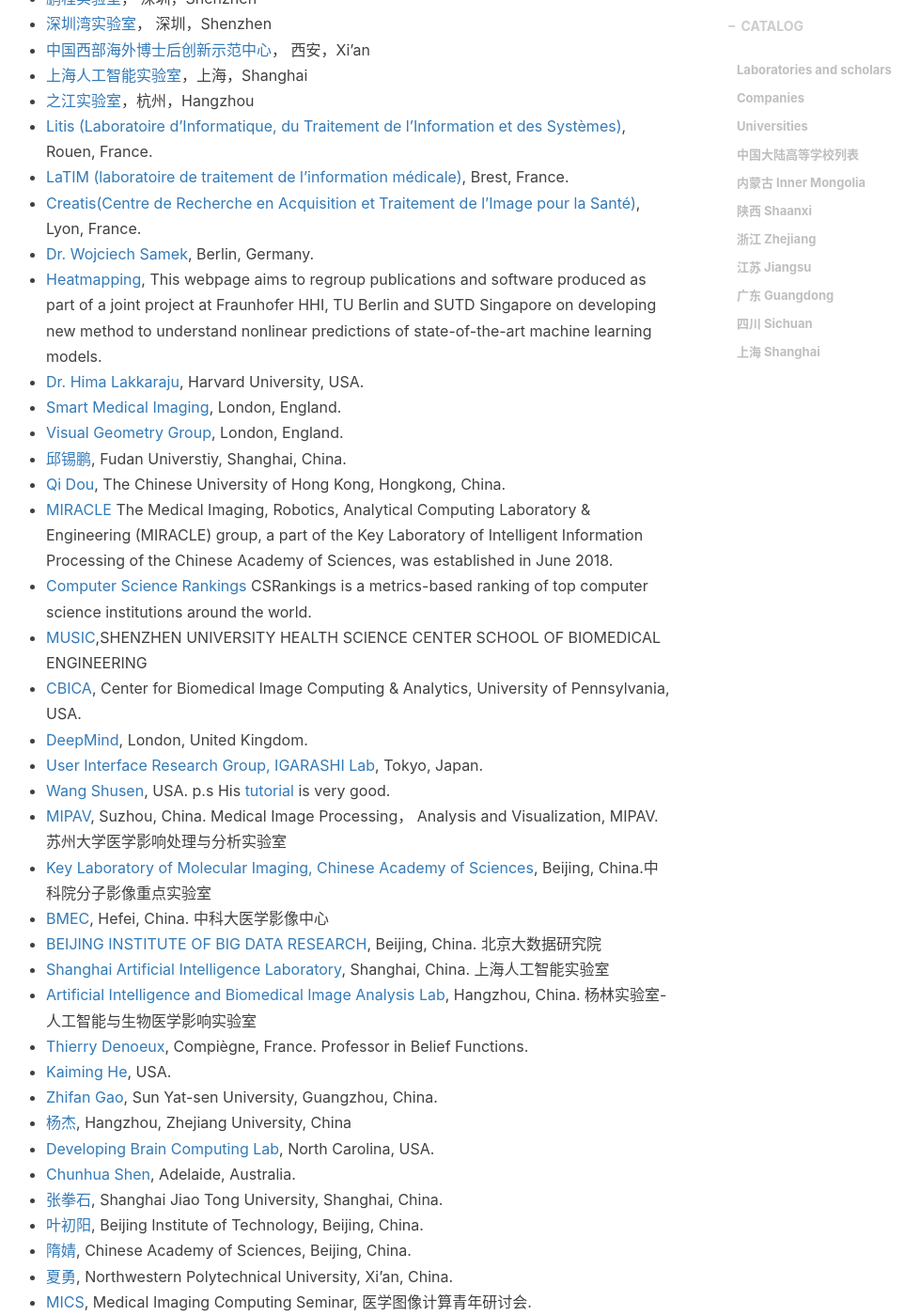
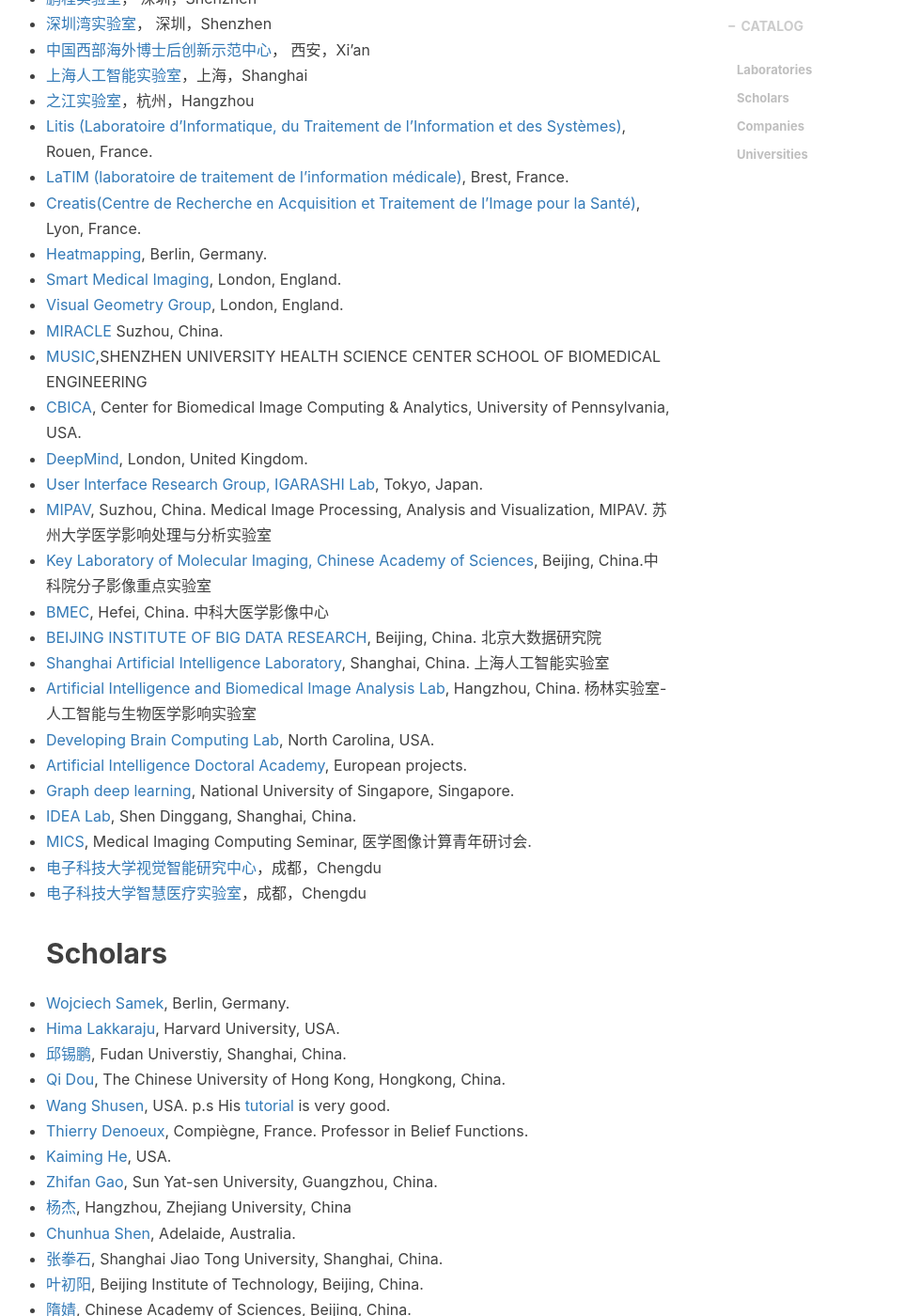
Before and after one commit to jizhang02/jizhang02.github.io, a Jekyll site: the page built from _posts/2020-02-26-csinfo.markdown, in a window 1280 px wide and 1400 px high, scrolled down 884 px. Shown: the whole window at 94% size, without its empty margins (256-1235 px from the left). Built offline with Jekyll 4.4.1, drawn with Linux system fonts in a browser that asks for light colours; nearby versions of some CDN libraries; library files that are not in the unit come from our copies; a script that is not in the unit is left out; comment, search, counter and statistics services are not loaded; some of the changed text lies outside the part shown.

Commit message:
Update 2020-02-26-csinfo.markdown

```diff
--- a/_posts/2020-02-26-csinfo.markdown
+++ b/_posts/2020-02-26-csinfo.markdown
@@ -14,11 +14,10 @@
 ---
 
 
-这篇博客收集了一些以计算机科学与技术为主的一些企业，研究所和高校信息，希望能对你有所帮助。 ;) <br><br>
-This blog has collected some information about some companies, institutes and universities focusing on computer science and technology.
+这篇博客收集了一些以计算机科学与技术为主的一些实验室，学者，企业和高校等信息，希望能对你有所帮助。 ;) <br><br>
+This blog has collected some information about some institutes, scholars, companies, and universities focusing on computer science and technology.
 
-
-## Laboratories and scholars
+## Laboratories
 * [北京大学前沿计算研究中心](https://cfcs.pku.edu.cn/announcement/recruiting/236532.htm)， 北京，Beijing
 * [鹏程实验室](http://www.pcl.ac.cn/)， 深圳，Shenzhen
 * [深圳湾实验室](https://www.szbl.ac.cn/index.aspx)， 深圳，Shenzhen
@@ -28,48 +27,50 @@
 * [Litis (Laboratoire d'Informatique, du Traitement de l'Information et des Systèmes)](http://www.litislab.fr/), Rouen, France.
 * [LaTIM (laboratoire de traitement de l’information médicale)](https://latim.univ-brest.fr/), Brest, France.
 * [Creatis(Centre de Recherche en Acquisition et Traitement de l'Image pour la Santé)](https://www.creatis.insa-lyon.fr/site7/en), Lyon, France.
-* [Dr. Wojciech Samek](http://iphome.hhi.de/samek/), Berlin, Germany.
-* [Heatmapping](http://www.heatmapping.org/), This webpage aims to regroup publications and software produced as part of a joint project at Fraunhofer HHI, TU Berlin and SUTD Singapore on developing new method to understand nonlinear predictions of state-of-the-art machine learning models.
-* [Dr. Hima Lakkaraju](https://himalakkaraju.github.io/), Harvard University, USA.
+* [Heatmapping](http://www.heatmapping.org/), Berlin, Germany.
 * [Smart Medical Imaging](https://www.imagingcdt.com/), London, England.
 * [Visual Geometry Group](https://www.robots.ox.ac.uk/~vgg/), London, England.
-* [邱锡鹏](https://xpqiu.github.io/index.html), Fudan Universtiy, Shanghai, China.
-* [Qi Dou](http://www.cse.cuhk.edu.hk/~qdou/), The Chinese University of Hong Kong, Hongkong, China.
-* [MIRACLE](http://miracle.ict.ac.cn/?page_id=2&lang=zh) The Medical Imaging, Robotics, Analytical Computing Laboratory & Engineering (MIRACLE) group, a part of the Key Laboratory of Intelligent Information Processing of the Chinese Academy of Sciences, was established in June 2018.
-* [Computer Science Rankings](http://csrankings.org/#/index?vision&graph&world) CSRankings is a metrics-based ranking of top computer science institutions around the world.
+* [MIRACLE](http://miraclelab.site/) Suzhou, China.
 * [MUSIC](http://www.music-bme.net/),SHENZHEN UNIVERSITY HEALTH SCIENCE CENTER SCHOOL OF BIOMEDICAL ENGINEERING
 * [CBICA](https://www.med.upenn.edu/cbica/), Center for Biomedical Image Computing & Analytics, University of Pennsylvania, USA.
 * [DeepMind](https://deepmind.com/), London, United Kingdom.
 * [User Interface Research Group, IGARASHI Lab](https://www-ui.is.s.u-tokyo.ac.jp/en/), Tokyo, Japan.
-* [Wang Shusen](http://wangshusen.github.io/index.html), USA. p.s His [tutorial](https://www.youtube.com/channel/UC9qKcEgXHPFP2-ywYoA-E0Q) is very good.
-* [MIPAV](http://www.mipav.net/), Suzhou, China. Medical Image Processing， Analysis and Visualization, MIPAV. 苏州大学医学影响处理与分析实验室
+* [MIPAV](http://www.mipav.net/), Suzhou, China. Medical Image Processing, Analysis and Visualization, MIPAV. 苏州大学医学影响处理与分析实验室
 * [Key Laboratory of Molecular Imaging, Chinese Academy of Sciences](http://www.3dmed.net/), Beijing, China.中科院分子影像重点实验室
 * [BMEC](https://bmec.ustc.edu.cn/), Hefei, China. 中科大医学影像中心
 * [BEIJING INSTITUTE OF BIG DATA RESEARCH](http://www.bibdr.org/), Beijing, China. 北京大数据研究院
 * [Shanghai Artificial Intelligence Laboratory](https://www.shlab.org.cn/), Shanghai, China. 上海人工智能实验室
 * [Artificial Intelligence and Biomedical Image Analysis Lab](https://www.yanglinlab.com/), Hangzhou, China. 杨林实验室-人工智能与生物医学影响实验室
+* [Developing Brain Computing Lab](http://liwang.web.unc.edu/), North Carolina, USA.
+* [Artificial Intelligence Doctoral Academy](http://www.i-aida.org/), European projects.
+* [Graph deep learning](https://graphdeeplearning.github.io/), National University of Singapore, Singapore.
+* [IDEA Lab](http://idea.bme.shanghaitech.edu.cn/), Shen Dinggang, Shanghai, China.
+* [MICS](http://www.mics.net.cn/Index/index.html), Medical Imaging Computing Seminar, 医学图像计算青年研讨会.
+* [电子科技大学视觉智能研究中心](https://medialab.uestc.edu.cn/)，成都，Chengdu
+* [电子科技大学智慧医疗实验室](https://faculty.uestc.edu.cn/HiLab/zh_CN/index.htm)，成都，Chengdu
+## Scholars
+* [Wojciech Samek](http://iphome.hhi.de/samek/), Berlin, Germany.
+* [Hima Lakkaraju](https://himalakkaraju.github.io/), Harvard University, USA.
+* [邱锡鹏](https://xpqiu.github.io/index.html), Fudan Universtiy, Shanghai, China.
+* [Qi Dou](http://www.cse.cuhk.edu.hk/~qdou/), The Chinese University of Hong Kong, Hongkong, China.
+* [Wang Shusen](http://wangshusen.github.io/index.html), USA. p.s His [tutorial](https://www.youtube.com/channel/UC9qKcEgXHPFP2-ywYoA-E0Q) is very good.
 * [Thierry Denoeux](https://www.hds.utc.fr/~tdenoeux/dokuwiki/en/start), Compiègne, France. Professor in Belief Functions.
 * [Kaiming He](http://kaiminghe.com/), USA.
 * [Zhifan Gao](https://zhifan-gao.github.io/index.html), Sun Yat-sen University, Guangzhou, China.
 * [杨杰](https://person.zju.edu.cn/jieyang#0), Hangzhou, Zhejiang University, China
-* [Developing Brain Computing Lab](http://liwang.web.unc.edu/), North Carolina, USA.
 * [Chunhua Shen](https://cshen.github.io/), Adelaide, Australia.
 * [张拳石](http://qszhang.com/),  Shanghai Jiao Tong University, Shanghai, China.
 * [叶初阳](https://chuyangye.wixsite.com/website), Beijing Institute of Technology, Beijing, China.
 * [隋婧](http://people.ucas.ac.cn/~suijing), Chinese Academy of Sciences, Beijing, China.
 * [夏勇](https://teacher.nwpu.edu.cn/yongxia.html), Northwestern Polytechnical University, Xi’an, China.
-* [MICS](http://www.mics.net.cn/Index/index.html), Medical Imaging Computing Seminar, 医学图像计算青年研讨会.
 * [Freddy Lecue](http://www-sop.inria.fr/members/Freddy.Lecue/), INRIA, France.
-* [Artificial Intelligence Doctoral Academy](http://www.i-aida.org/), European projects.
 * [雷柏英](http://bme.szu.edu.cn/20181/0612/66.html), Shenzhen University Health Science Center, Shenzhen, China.
 * [李霄霄](https://xxlya.github.io/xiaoxiao/), UBC, Canada.
 * [洪义](https://cs.sjtu.edu.cn/~yihong/), Shanghai Jiao Tong University, Shanghai, China.
 * [李小萌](https://facultyprofiles.hkust.edu.hk/profiles.php?profile=xiaomeng-li-eexmli#researchinterest), The Chinese University of Hong Kong, Hong Kong, China.
 * [曹国华](https://bme.shanghaitech.edu.cn/2021/0326/c8204a72503/page.htm), ShanghaiTech University， Shanghai, China.
 * [Veronika Cheplygina](https://veronikach.com/), IT University of Copenhagen, Denmark.
-* [Graph deep learning](https://graphdeeplearning.github.io/), National University of Singapore, Singapore.
 * [许永超](https://sites.google.com/view/yongchaoxu/home), Wuhan University, China.
-* [IDEA Lab](http://idea.bme.shanghaitech.edu.cn/), Shen Dinggang, Shanghai, China.
 * [陈浩](https://facultyprofiles.hkust.edu.hk/profiles.php?profile=hao-chen-jhc), The Chinese University of Hong Kong, Hong Kong, China.
 * [张帆](https://scholar.harvard.edu/fanzhang), Harvard Medical School and Brigham and Women's Hospital, USA.
 * [李宏明](https://www.med.upenn.edu/cbica/aibil/hli.html), University of Pennsylvania, USA.
@@ -107,11 +108,8 @@
 * [罗氏](https://careers.roche.com/cn/zh/)，上海，Shanghai
 
 ## Universities
-### [中国大陆高等学校列表](https://zh.wikipedia.org/wiki/%E4%B8%AD%E5%9B%BD%E5%A4%A7%E9%99%86%E9%AB%98%E7%AD%89%E5%AD%A6%E6%A0%A1%E5%88%97%E8%A1%A8)
-
-### 内蒙古 Inner Mongolia
+* [中国大陆高等学校列表](https://zh.wikipedia.org/wiki/%E4%B8%AD%E5%9B%BD%E5%A4%A7%E9%99%86%E9%AB%98%E7%AD%89%E5%AD%A6%E6%A0%A1%E5%88%97%E8%A1%A8)
 * [内蒙古大学](http://www.imu.edu.cn/info/1032/1340.htm)，呼和浩特，Huhhot
-### 陕西 Shaanxi
 * [西北农林科技大学](https://cie.nwafu.edu.cn/dtytz/tzgg/437370.htm)，杨凌，Yangling
 * [西安交通大学](http://www.aiar.xjtu.edu.cn/info/1005/1484.htm)，西安，Xi'an
 * [西北工业大学](http://renshi.nwpu.edu.cn/info/1261/5539.htm)，西安，Xi'an
@@ -121,19 +119,13 @@
 * [陕西师范大学](http://ccs.snnu.edu.cn/info/1162/5714.htm)，西安，Xi'an
 * [西北大学](http://rsc.nwu.edu.cn/home/index/article/mid/459/id/253359.html)，西安，Xi'an
 * [陕西科技大学](http://rsc.www.sust.edu.cn/info/1013/1569.htm)，西安，Xi'an
-### 浙江 Zhejiang
 * [西湖大学](https://www.westlake.edu.cn/)，杭州，Hangzhou
-### 江苏 Jiangsu
 * [徐州医学院-医学信息学院](https://xxxy.xzhmu.edu.cn/index.jsp)，徐州，Xuzhou
-### 广东 Guangdong
 * [中山大学](http://sdcs.sysu.edu.cn/)，广州，Guangzhou
 * [中山大学智能工程学院](http://ise.sysu.edu.cn/rs/rs01/1383196.htm)，广州，Guangzhou
 * [暨南大学](https://xxxy2016.jnu.edu.cn/Category_47/Index.aspx)，广州，Guangzhou
 * [汕头大学](http://job.stu.edu.cn/engage_job/positionDetail.aspx?jobID=827)，汕头，Shantou
 * [华南理工大学](http://www2.scut.edu.cn/hr/2019/0506/c4457a317013/page.htm)，广州，Guangzhou
 * [深圳大学人力资源部](https://hr.szu.edu.cn/rczp1.htm)，深圳，Shenzhen
-### 四川 Sichuan
-* [电子科技大学视觉智能研究中心](https://medialab.uestc.edu.cn/)，成都，Chengdu
-* [电子科技大学智慧医疗实验室](https://faculty.uestc.edu.cn/HiLab/zh_CN/index.htm)，成都，Chengdu
-### 上海 Shanghai
 * [上海科技大学生物医学工程学院](https://bme.shanghaitech.edu.cn/)，上海，Shanghai
+* [Computer Science Rankings](http://csrankings.org/#/index?vision&graph&world) CSRankings is a metrics-based ranking of top computer science institutions around the world.
```
